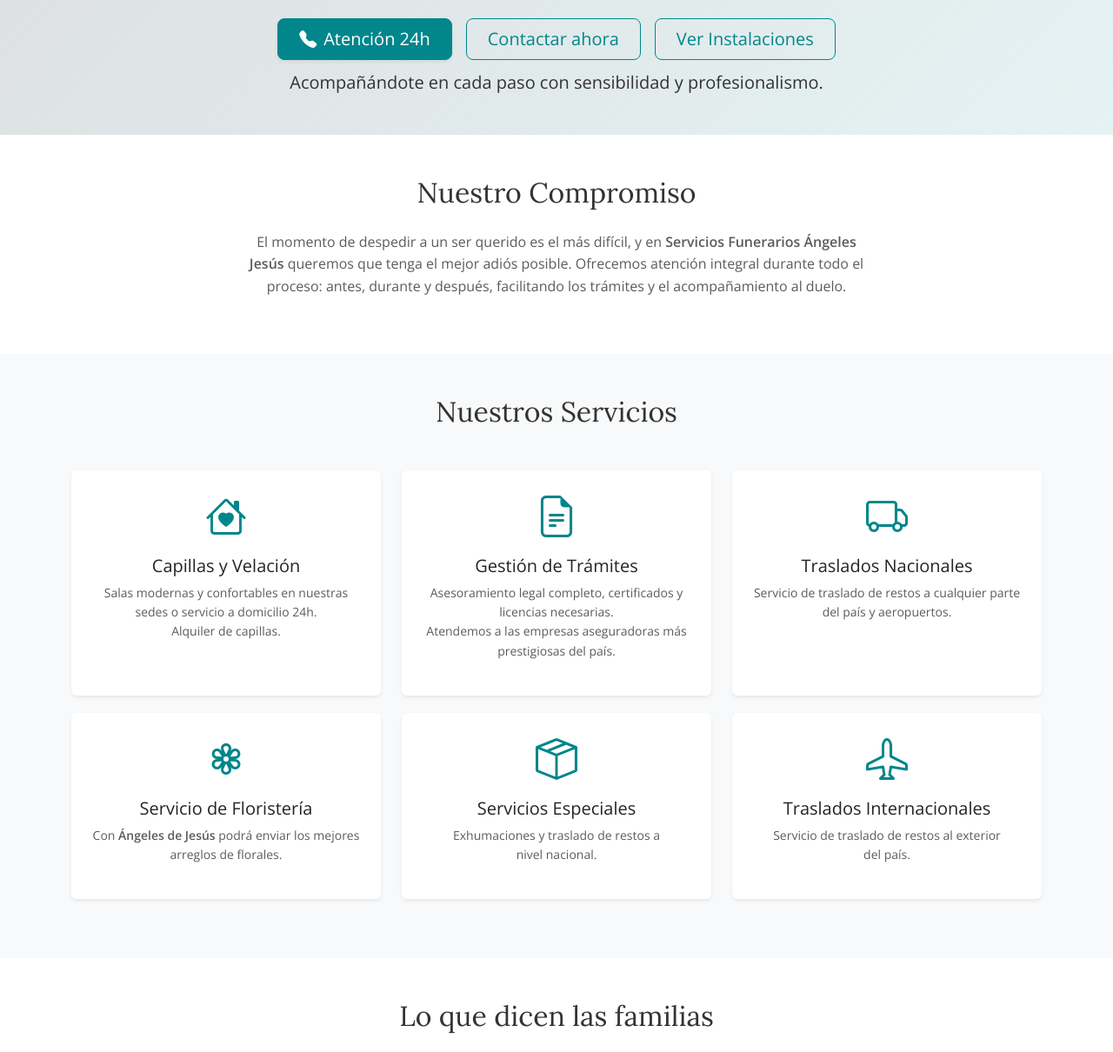
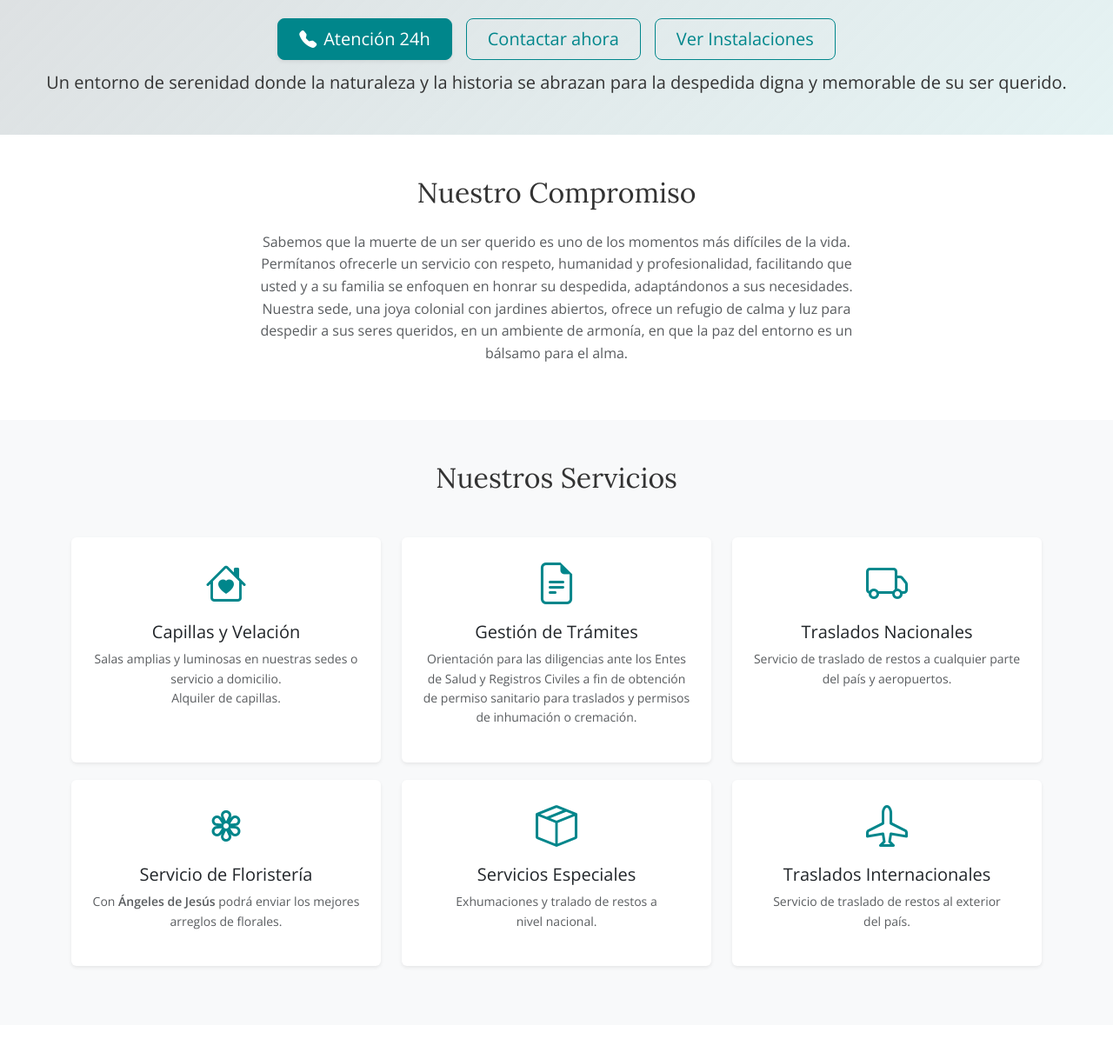
Before and after one commit to delatorrerita/sfaj, a plain HTML site: page index.html in a window 1280 px wide. Shown: the part 408-1618 px from the top of the page at 87% size. Drawn offline with nearby package versions, Linux system fonts and the light colour scheme.

Commit message:
Update index.html
Modificaciones Myriam

```diff
--- a/index.html
+++ b/index.html
@@ -40,7 +40,7 @@
                 Ver Instalaciones
             </a>
         </div>
-        <p class="lead mb-4 lema">Acompañándote en cada paso con sensibilidad y profesionalismo.</p>
+        <p class="lead mb-4 lema balance">Un entorno de serenidad donde la naturaleza y la historia se abrazan para la despedida digna y memorable de su ser querido.</p>
       </div>
   </header>
 
@@ -49,7 +49,8 @@
             <div class="row justify-content-center text-center">
                 <div class="col-lg-8">
                     <h2 class="mb-4">Nuestro Compromiso</h2>
-                    <p class="text-muted">El momento de despedir a un ser querido es el más difícil, y en <strong>Servicios Funerarios Ángeles Jesús</strong> queremos que tenga el mejor adiós posible. Ofrecemos atención integral durante todo el proceso: antes, durante y después, facilitando los trámites y el acompañamiento al duelo.</p>
+                    <p class="text-muted">Sabemos que la muerte de un ser querido es uno de los momentos más difíciles de la vida. Permítanos ofrecerle un servicio con respeto, humanidad y profesionalidad, facilitando que usted y a su familia se enfoquen en honrar su despedida, adaptándonos a sus necesidades.<br>
+                    Nuestra sede, una joya colonial con jardines abiertos, ofrece un refugio de calma y luz para despedir a sus seres queridos, en un ambiente de armonía, en que la paz del entorno es un bálsamo para el alma.</p>
                 </div>
             </div>
         </div>
@@ -63,16 +64,14 @@
                     <div class="card h-100 border-0 shadow-sm p-4 text-center">
                         <i class="bi bi-house-heart display-5 text-primary mb-3"></i>
                         <h5>Capillas y Velación</h5>
-                        <p class="small text-muted">Salas modernas y confortables en nuestras sedes o servicio a domicilio 24h.<br>Alquiler de capillas.</p>
+                        <p class="small text-muted">Salas amplias y luminosas en nuestras sedes o servicio a domicilio.<br>Alquiler de capillas.</p>
                     </div>
                 </div>
                 <div class="col-md-4">
                     <div class="card h-100 border-0 shadow-sm p-4 text-center">
                         <i class="bi bi-file-earmark-text display-5 text-primary mb-3"></i>
                         <h5>Gestión de Trámites</h5>
-                        <p class="small text-muted">Asesoramiento legal completo, certificados y licencias necesarias.<br>
-                        Atendemos a las empresas aseguradoras más prestigiosas del país.
-                        </p>
+                        <p class="small text-muted">Orientación para las diligencias ante los Entes de Salud y Registros Civiles a fin de obtención de permiso sanitario para traslados y permisos de inhumación o cremación.</p>
                     </div>
                 </div>
                 <div class="col-md-4">
@@ -96,7 +95,7 @@
                   <div class="card h-100 border-0 shadow-sm p-4 text-center">
                       <i class="bi bi-box-seam display-5 text-primary mb-3"></i>
                       <h5>Servicios Especiales</h5>
-                      <p class="small text-muted">Exhumaciones y traslado de restos a nivel nacional.</p>
+                      <p class="small text-muted">Exhumaciones y tralado de restos a nivel nacional.</p>
                   </div>
               </div>
               <div class="col-md-4">
@@ -138,7 +137,7 @@
             <div class="row align-items-center">
                 <div class="col-lg-6 mb-4 mb-lg-0">
                     <h3>Ubicación</h3>
-                    <p class="text-muted">Avenida Miranda, Edif. Nro 117-120, Sector San José. Valencia, Edo. Carabobo.</p>
+                    <p class="text-muted">Avenida Miranda, Edif. Nro 117-120, Sector San José. Valencia, Edo. Carabobo.<br>E-Mail: <a href="mailto:pagos.sfaj@gmail.com">pagos.sfaj@gmail.com</a></p>
                     <div class="ratio ratio-16x9 shadow-sm rounded overflow-hidden">
                       <iframe
                       src="https://www.google.com/maps/embed?pb=!1m18!1m12!1m3!1d3926.8837320498776!2d-68.005479!3d10.190393!2m3!1f0!2f0!3f0!3m2!1i1024!2i768!4f13.1!3m3!1m2!1s0x0%3A0x0!2zMTDCsDExJzI1LjQiTiA2OMKwMDAnMTkuNyJX!5e0!3m2!1ses!2sve!4v1700000000000!5m2!1ses!2sve"
@@ -155,6 +154,7 @@
                     <div class="d-grid gap-3">
                         <a href="https://wa.me/584244204792" class="btn btn-success btn-lg"><i class="bi bi-whatsapp"></i> Contactar por WhatsApp</a>
                         <a href="tel:+584244204792" class="btn btn-primary btn-lg"><i class="bi bi-telephone-fill"></i> Llamar ahora</a>
+                        <a href="mailto:pagos.sfaj@gmail.com" class="btn btn-info btn-lg"><i class="bi bi-envelope-at-fill"></i> Escríbenos</a>
                     </div>
                 </div>
             </div>
@@ -168,5 +168,4 @@
     </footer>
 
 </body>
-
 </html>
```
